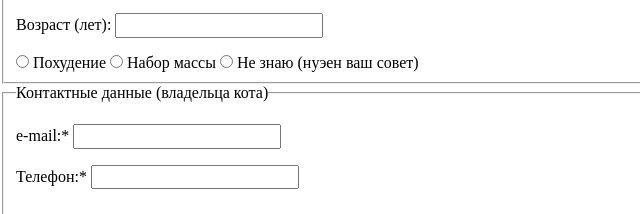
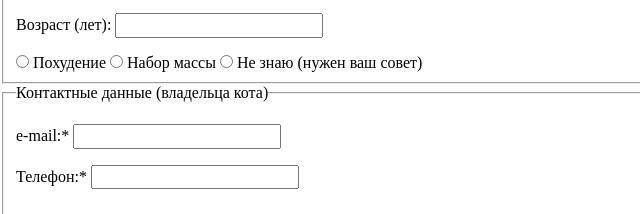
Before and after one commit to Kanes85/324239-cat-energy, a website: page source/form.html in a window 1280 px wide. Shown: the part 327-541 px from the top of the page, 0-640 px from the left. Drawn offline with Linux system fonts and the light colour scheme.

Commit message:
Исправление ошибки

```diff
--- a/source/form.html
+++ b/source/form.html
@@ -64,7 +64,7 @@
           <input class="about-cat__target" id="mass-cat" type="radio" name="about-cat" value="mass">
           <label class="about-cat__target-label" for="mass-cat">Набор массы</label>
           <input class="about-cat__target" id="need-recommendation" type="radio" name="about-cat" value="recommendation">
-          <label class="about-cat__target-label" for="need-recommendation">Не знаю (нуэен ваш совет)</label>
+          <label class="about-cat__target-label" for="need-recommendation">Не знаю (нужен ваш совет)</label>
         </fieldset>
 
         <fieldset class="selection-form__contacts-owner contacts-owner">
```
